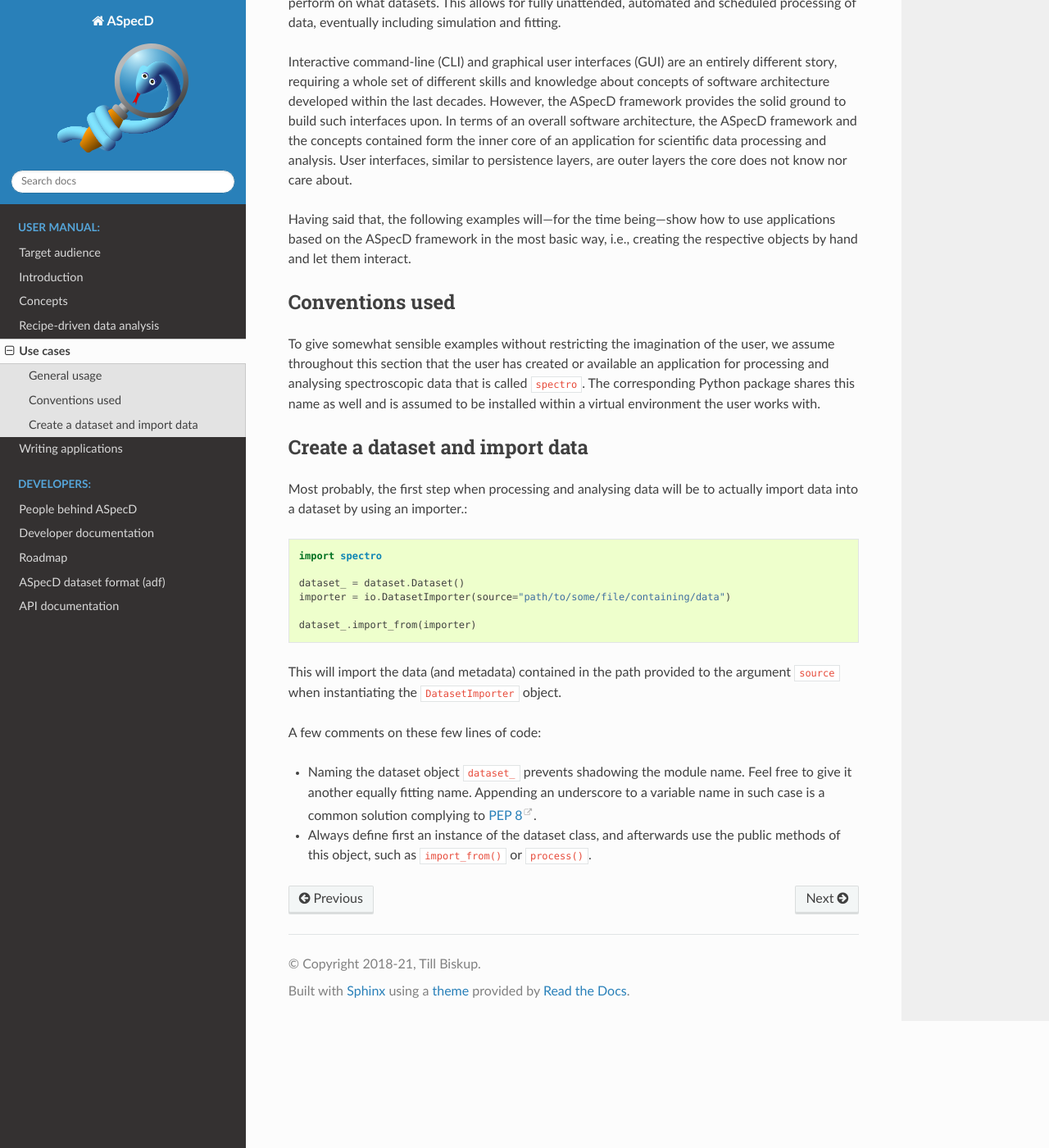
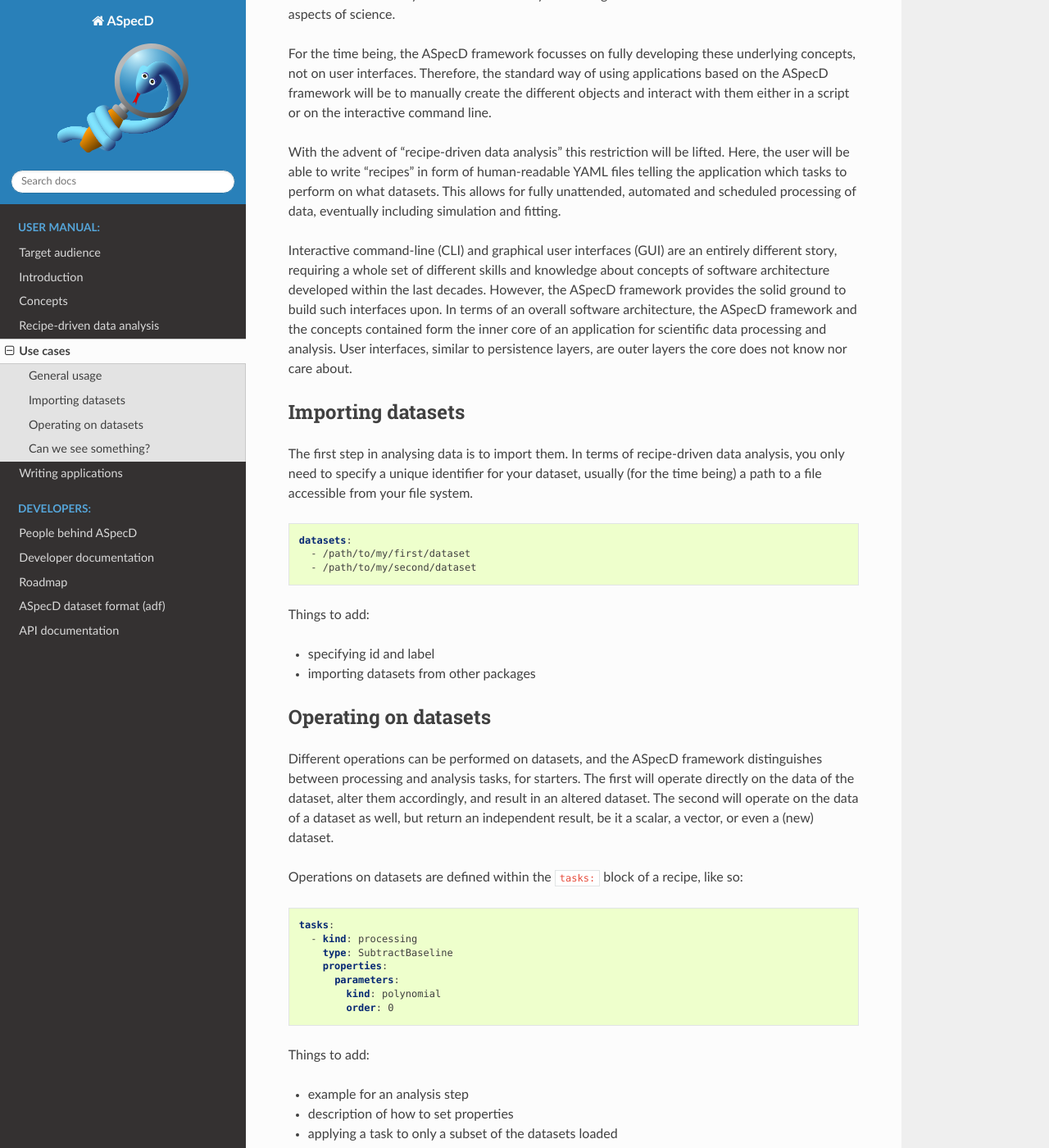
Before and after one commit to tillbiskup/aspecd, a Sphinx documentation site: the page built from docs/usecases.rst, in a window 1280 px wide and 1400 px high, scrolled down 704 px. Shown: the whole window at 82% size. Built offline with Sphinx 7.4.7 and the Read the Docs theme 2.0.0, drawn with Linux system fonts in a browser that asks for light colours; some of the changed text lies outside the part shown.

Commit message:
Start reworking use cases using recipe-driven data analysis examples.

```diff
--- a/docs/usecases.rst
+++ b/docs/usecases.rst
@@ -2,7 +2,11 @@
 Use cases
 =========
 
-Whereas the section on :doc:`writing applications based on the ASpecD framework <applications>` gave a first impression of how to use the ASpecD framework for own analysis software, this section provides a few ideas of how basic operation of applications based on the ASpecD framework may look like.
+Usually, you will either use an existing package based on the ASpecD framework (such as `cwEPR <https://docs.cwepr.de/>`_ or `trEPR <https://docs.trepr.de/>`_) or :doc:`write your own package based on the ASpecD framework <applications>` for your data analysis. However, this section will give you an impression how *working* with such a package, and particulary with *recipe-driven data analysis* may look like – and why it is fun and will help you tremendously speed up your data analysis, while allowing for full reproducibility.
+
+
+.. important::
+    The following section needs complete rewrite, as it predates the full implementation of recipe-driven data analysis. Once done, it will include a series of simple and not so simple tasks routinely occurring during scientific data analysis that can be performed with the functionality provided by the ASpecD framework.
 
 
 General usage
@@ -18,31 +22,73 @@
 
 Interactive command-line (CLI) and graphical user interfaces (GUI) are an entirely different story, requiring a whole set of different skills and knowledge about concepts of software architecture developed within the last decades. However, the ASpecD framework provides the solid ground to build such interfaces upon. In terms of an overall software architecture, the ASpecD framework and the concepts contained form the inner core of an application for scientific data processing and analysis. User interfaces, similar to persistence layers, are outer layers the core does not know nor care about.
 
-Having said that, the following examples will---for the time being---show how to use applications based on the ASpecD framework in the most basic way, i.e., creating the respective objects by hand and let them interact.
+
+Importing datasets
+==================
+
+The first step in analysing data is to import them. In terms of recipe-driven data analysis, you only need to specify a unique identifier for your dataset, usually (for the time being) a path to a file accessible from your file system.
+
+.. code-block:: yaml
+
+    datasets:
+      - /path/to/my/first/dataset
+      - /path/to/my/second/dataset
 
 
-Conventions used
-================
+Things to add:
 
-To give somewhat sensible examples without restricting the imagination of the user, we assume throughout this section that the user has created or available an application for processing and analysing spectroscopic data that is called ``spectro``. The corresponding Python package shares this name as well and is assumed to be installed within a virtual environment the user works with.
+* specifying id and label
+* importing datasets from other packages
 
 
-Create a dataset and import data
-================================
+Operating on datasets
+=====================
 
-Most probably, the first step when processing and analysing data will be to actually import data into a dataset by using an importer.::
+Different operations can be performed on datasets, and the ASpecD framework distinguishes between processing and analysis tasks, for starters. The first will operate directly on the data of the dataset, alter them accordingly, and result in an altered dataset. The second will operate on the data of a dataset as well, but return an independent result, be it a scalar, a vector, or even a (new) dataset.
 
-    import spectro
+Operations on datasets are defined within the ``tasks:`` block of a recipe, like so:
 
-    dataset_ = dataset.Dataset()
-    importer = io.DatasetImporter(source="path/to/some/file/containing/data")
+.. code-block:: yaml
 
-    dataset_.import_from(importer)
+    tasks:
+      - kind: processing
+        type: SubtractBaseline
+        properties:
+          parameters:
+            kind: polynomial
+            order: 0
 
-This will import the data (and metadata) contained in the path provided to the argument ``source`` when instantiating the ``DatasetImporter`` object.
 
-A few comments on these few lines of code:
+Things to add:
 
-* Naming the dataset object ``dataset_`` prevents shadowing the module name. Feel free to give it another equally fitting name. Appending an underscore to a variable name in such case is a common solution complying to `PEP 8 <https://www.python.org/dev/peps/pep-0008/>`_.
+* example for an analysis step
+* description of how to set properties
+* applying a task to only a subset of the datasets loaded
+* storing results in variables and accessing results afterwards
 
-* Always define first an instance of the dataset class, and afterwards use the public methods of this object, such as ``import_from()`` or ``process()``.
+
+Can we see something?
+=====================
+
+One of the strengths of recipe-driven data analysis is that it can run fully unattended in the background or on some server even not having any graphical display attached. However, data analysis always yields some results we would like to look at. Here, two general options are provided by the ASpecD framework:
+
+* representations (*e.g.*, plots)
+* reports
+
+
+.. code-block:: yaml
+
+    tasks:
+      - kind: singleplot
+        type: SinglePlotter
+        properties:
+          filename:
+            - first-dataset.pdf
+            - second-dataset.pdf
+
+
+Things to add:
+
+* Setting properties for plots
+* Different kinds of plots
+* Reports
```
Also changed, not shown: 1 other file.
